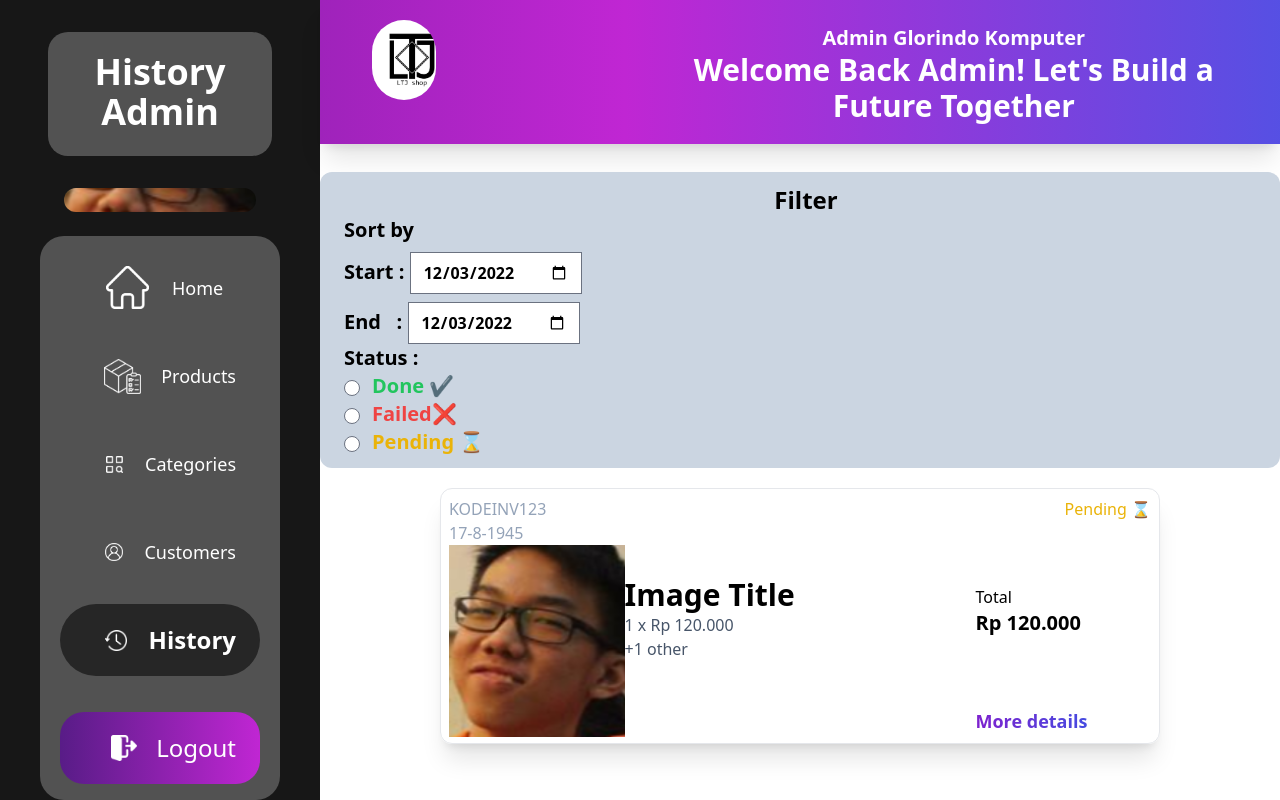
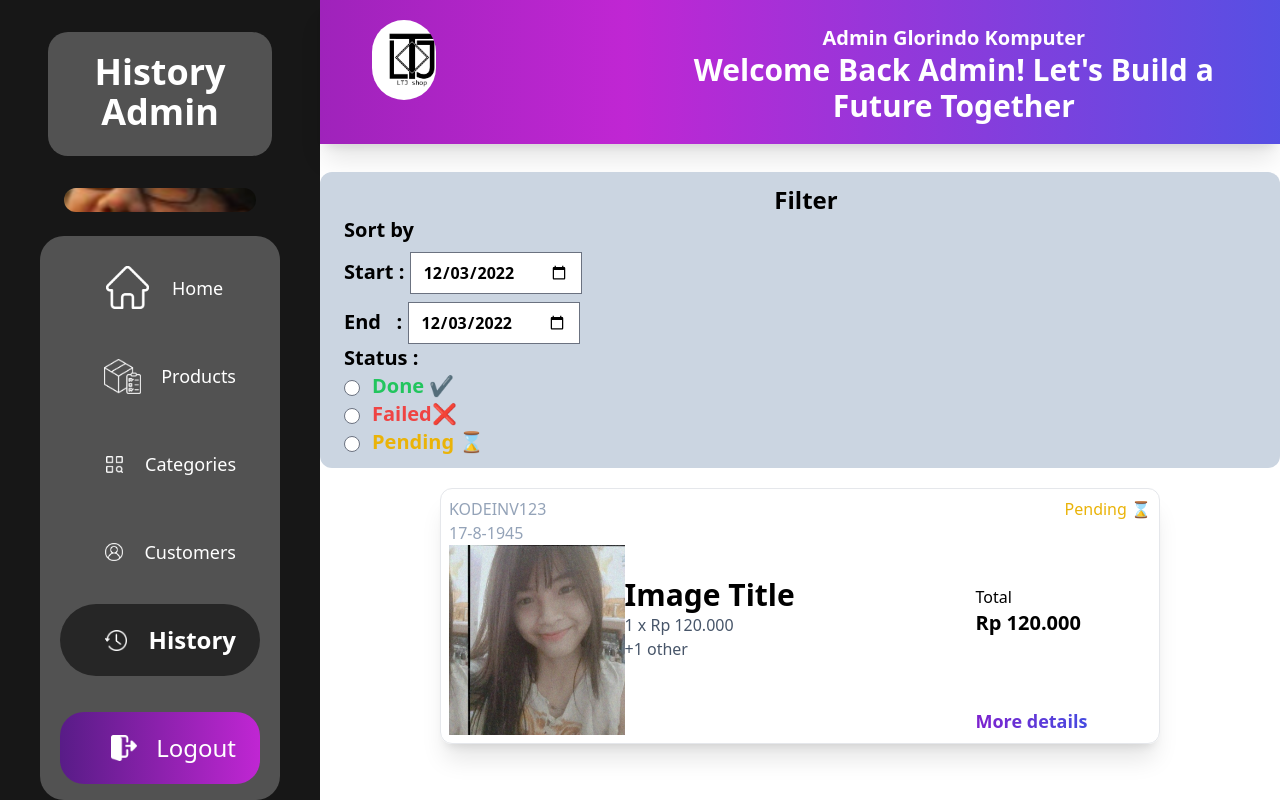
Before and after one commit to ReyKeyS/ProjectBWP, a PHP site: page /historyAdmin.php in a window 1280 px wide. Run offline with PHP 8.4, Linux system fonts and the light colour scheme; the visitor is signed in with stand-in values (Sample User, id 1); data comes from the database, SQL or seed files in the repository; tables that the repository leaves empty hold one stand-in row (values such as "Sample post"); some libraries are stand-ins or nearby versions.

Commit message:
Update historyAdmin.php

```diff
--- a/historyAdmin.php
+++ b/historyAdmin.php
@@ -200,7 +200,7 @@
                             <div class="w-1/4 flex flex-col">
                                 <div class="text-slate-400">KODEINV123</div>
                                 <div class="text-slate-400">17-8-1945</div>
-                                <img src="assets/rykflex.png" alt="Imaged" class="w-48 h-48 m-auto">
+                                <img src="assets/gonadi.jpg" alt="Imaged" class="w-48 h-48 m-auto">
                             </div>
                             <div class="w-2/4 flex flex-col pt-20">
                                 <div class="text-3xl font-semibold">Image Title</div>
```
